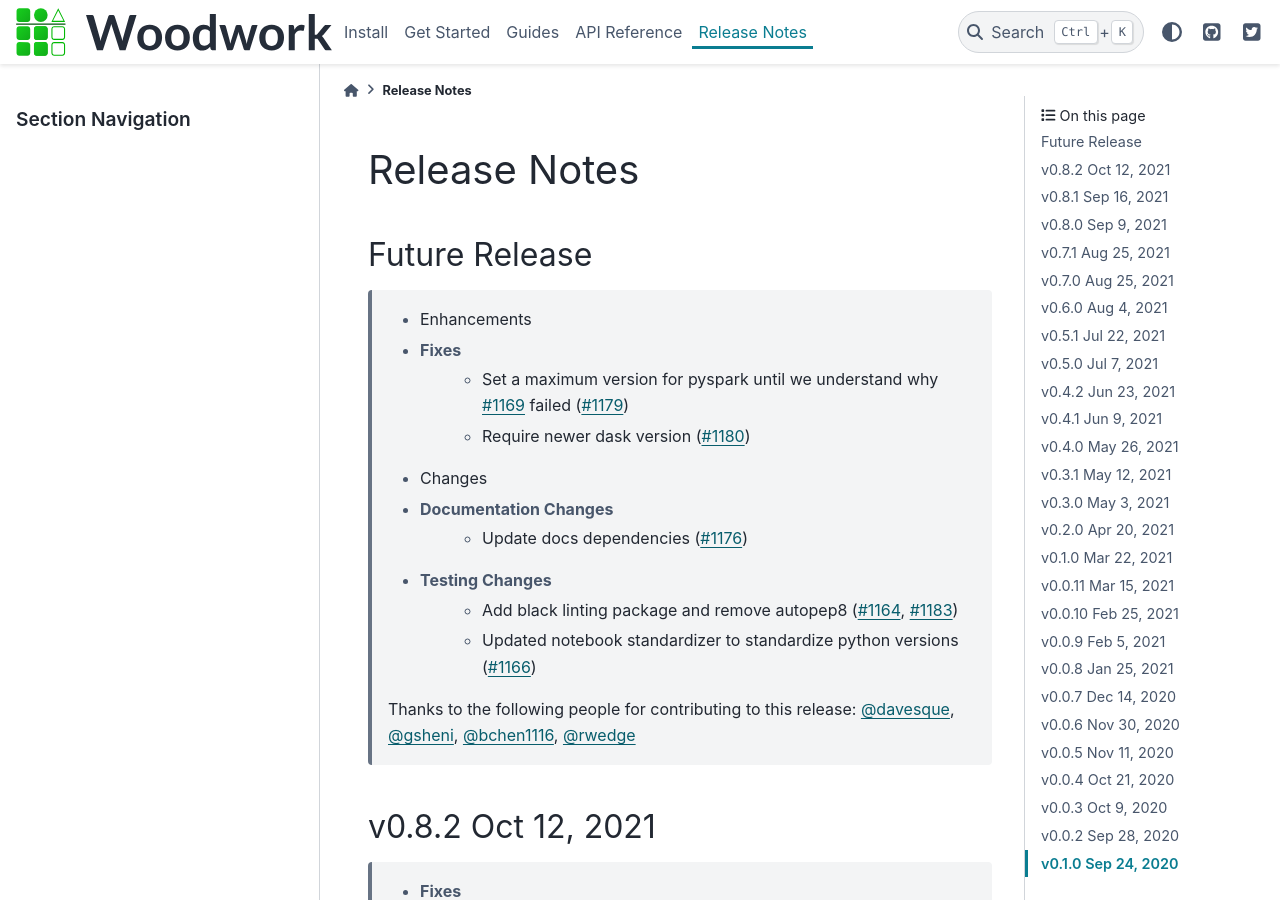
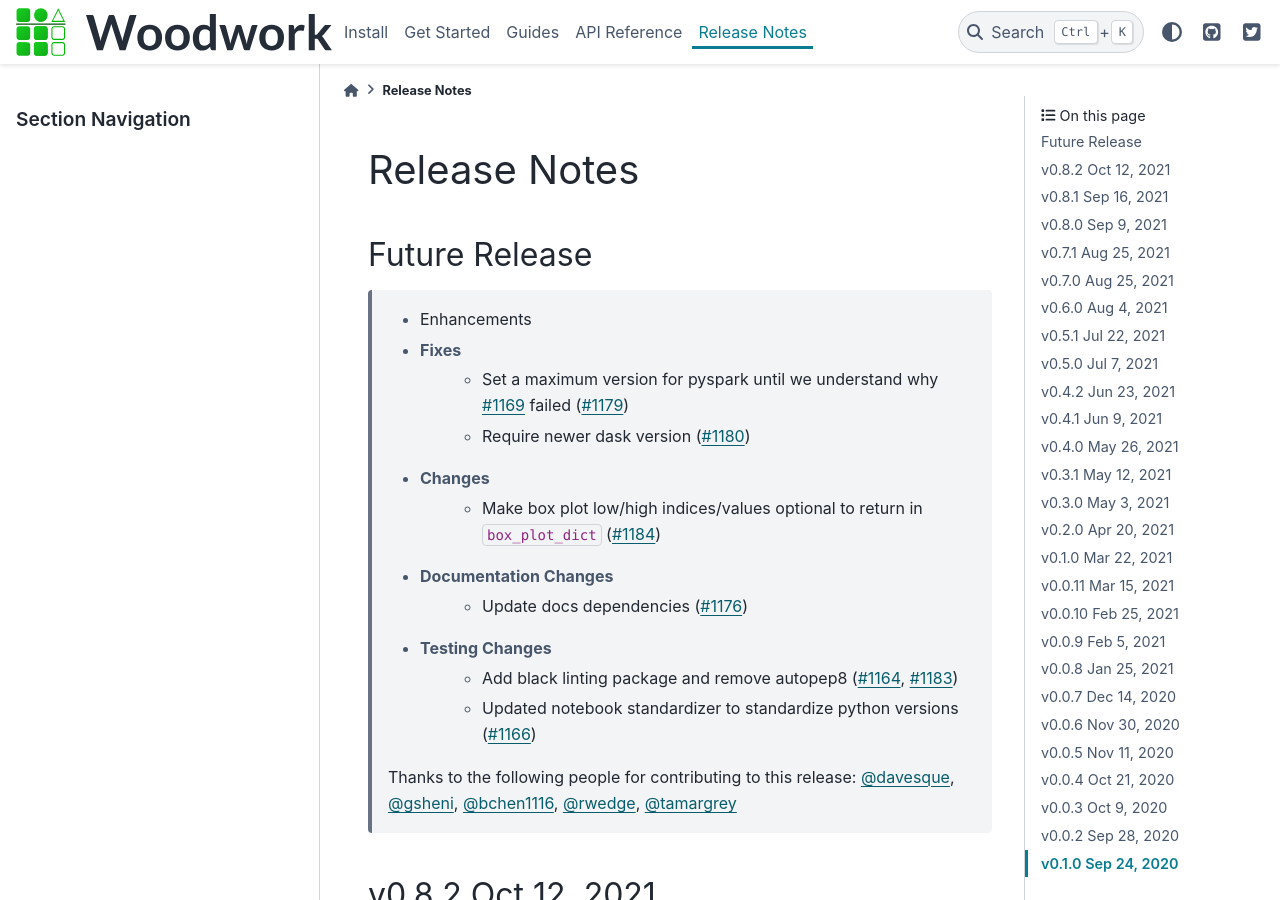
Before and after one commit to alteryx/woodwork, a Sphinx documentation site: the page built from docs/source/release_notes.rst, in a window 1280 px wide and 900 px high. Built offline with Sphinx 7.4.7 and the PyData theme 0.15.4, drawn with Linux system fonts in a browser that asks for light colours; comment, search, counter and statistics services are not loaded.

Commit message:
Add release note

```diff
--- a/docs/source/release_notes.rst
+++ b/docs/source/release_notes.rst
@@ -9,6 +9,7 @@ Future Release
         * Set a maximum version for pyspark until we understand why :pr:`1169` failed (:pr:`1179`)
         * Require newer dask version (:pr:`1180`)
     * Changes
+        * Make box plot low/high indices/values optional to return in ``box_plot_dict`` (:pr:`1184`)
     * Documentation Changes
         * Update docs dependencies (:pr:`1176`)
     * Testing Changes
@@ -16,7 +17,7 @@ Future Release
         * Updated notebook standardizer to standardize python versions (:pr:`1166`)
 
     Thanks to the following people for contributing to this release:
-    :user:`davesque`, :user:`gsheni`, :user:`bchen1116`, :user:`rwedge`
+    :user:`davesque`, :user:`gsheni`, :user:`bchen1116`, :user:`rwedge`, :user:`tamargrey`
 
 v0.8.2 Oct 12, 2021
 ===================
```
